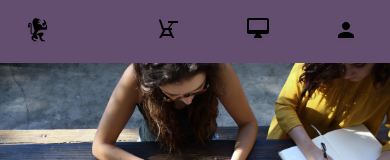
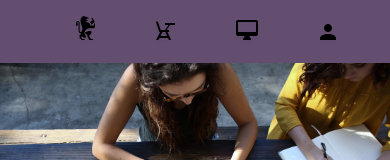
Before and after one commit to jjctabares/colmar, a plain HTML site: page index.html in a window 390 px wide. Shown: the top 160 px of the page. Drawn offline with Linux system fonts and the light colour scheme; a web font is replaced by a local one.

Commit message:
colmarbreakpoint bigger with tag with mobile header fixed

```diff
--- a/index.html
+++ b/index.html
@@ -47,6 +47,9 @@
           </span>
         </nav>
         <nav class="mobile">
+          <span class="logom">
+            <img src="./resources/images/ic-logo.svg">
+          </span>
           <span class="oncampus">
             <img src="./resources/images/ic-on-campus.svg"/>
           </span>
--- a/resources/css/style.css
+++ b/resources/css/style.css
@@ -486,7 +486,8 @@ footer span{
     font-size: 0.88rem;
   }
   .left2, .namehalf1, .namehalf2,nav,.oriimgs .orimg,.oriimgs .orimg2,
-  .coursesimgtop, .tcoursesc, .tcoursesp,.content4right,.titlecont4,.cont4descr,.terms  {
+  .coursesimgtop, .tcoursesc, .tcoursesp,.content4right,.titlecont4,.cont4descr,.terms,
+  .headerleft  {
     display:none;
   }
 /*Mobile Header*/
@@ -494,7 +495,7 @@ footer span{
     display:block;
     padding:0rem 1.33rem;
   }
-  span{
+  header span{
     padding:0rem 1.33rem
   }
 
```
